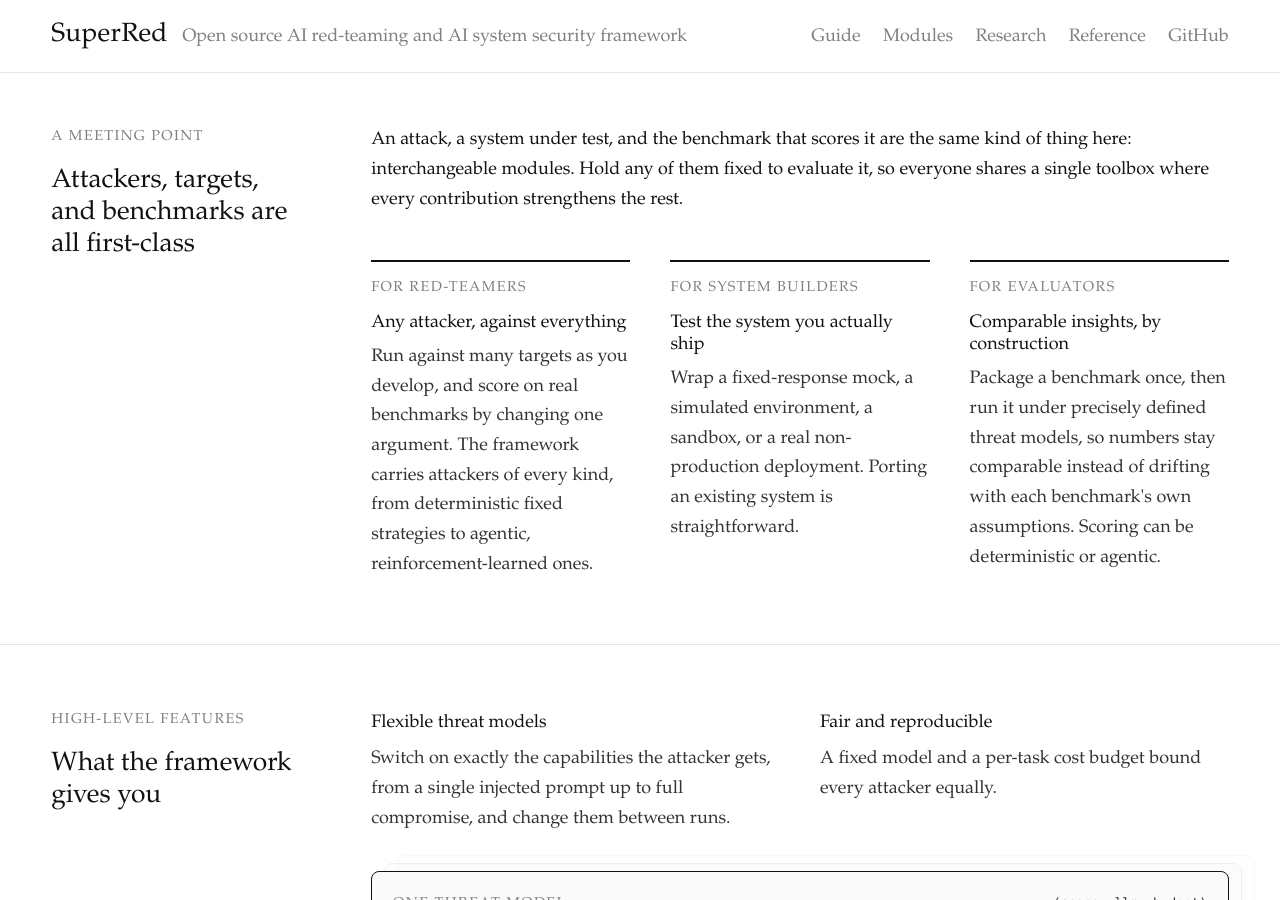
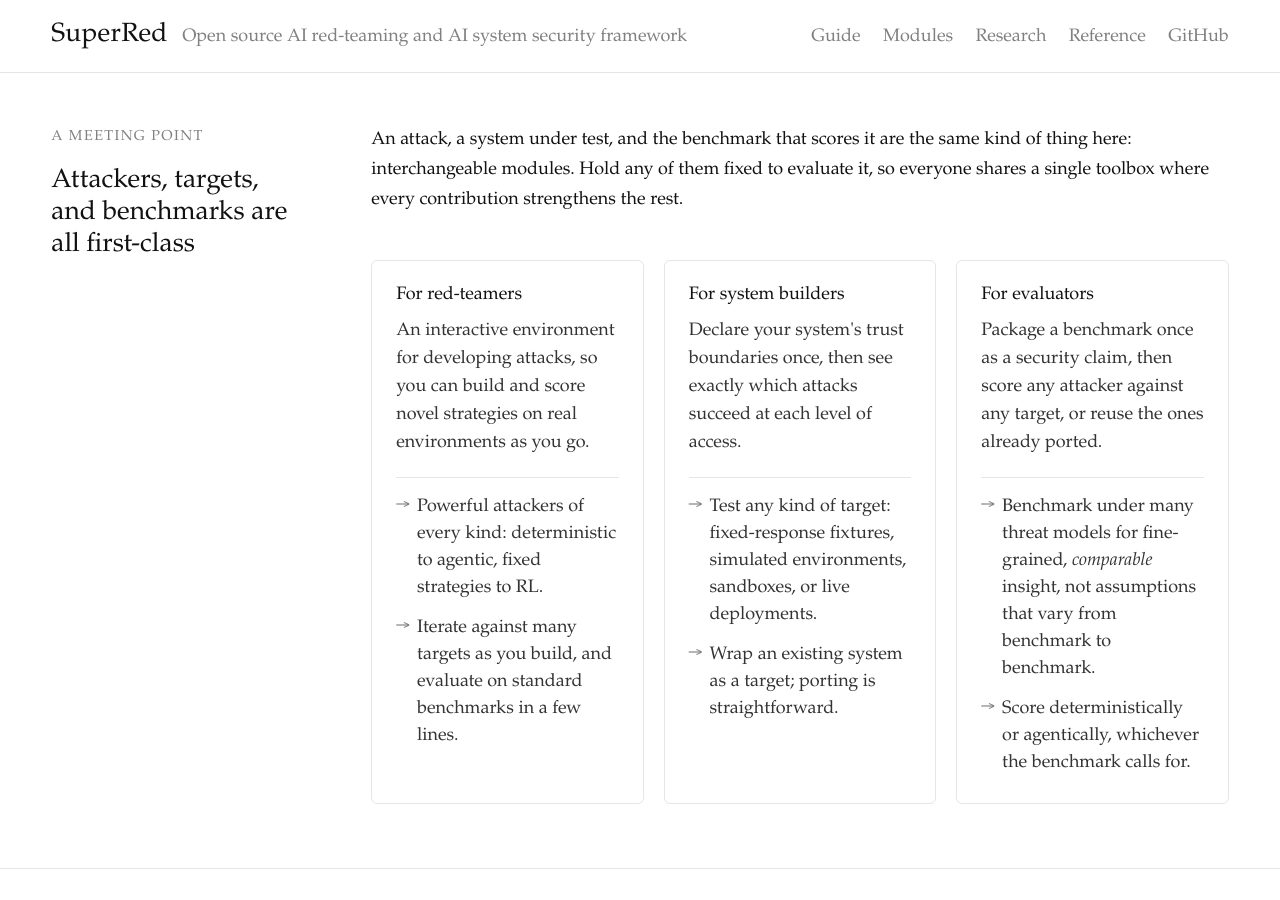
Before and after one commit to RoldSI/superred, a Jekyll site: the page built from docs/index.html, in a window 1280 px wide and 900 px high, scrolled down 2661 px. Built offline with Jekyll 4.4.1, drawn with Linux system fonts in a browser that asks for light colours.

Commit message:
feat(site): audience-split cards in the meeting-point section
Replace the three meeting-point pitches with the "Audience Split" design from
the Claude Design project: three bordered role cards, each a lead pitch over a
hairline rule, then the specifics as arrow-marked points (with "comparable"
italicised for evaluators). Hover lifts the border to gray. Rebuilt on the
site's tokens and two sizes (heading --fs-body 500, the rest --fs-body); the
section's own heading and intro are kept, and the design's title block dropped.
Stacks to one column below 860px.

```diff
--- a/docs/assets/home.css
+++ b/docs/assets/home.css
@@ -562,31 +562,40 @@ a { color: var(--ink); }
 .two-col h3 { font-size: var(--fs-body); font-weight: 500; margin: 0 0 0.6rem; }
 .two-col p { margin: 0; }
 
-/* audience pitches (meeting-point section): each leads with the benefit, then
-   explains how. A ruled top edge makes each pitch read as its own statement.
-   The .pitches prefix beats `.section p { margin: 0 0 1rem }`. */
-.pitches {
+/* audience cards (meeting-point section): three role cards, each a lead pitch
+   over a ruled list of specifics. Imported from the Claude Design "Audience
+   Split", rebuilt on the site's tokens and two sizes (heading is --fs-body 500,
+   everything else --fs-body). The .audience prefix beats `.section p`. */
+.audience {
   display: grid;
-  grid-template-columns: repeat(3, 1fr);
-  gap: 2.4rem 2.5rem;
+  grid-template-columns: repeat(3, minmax(0, 1fr));
+  gap: 1.25rem;
   margin-top: 2.8rem;
 }
-.pitch { border-top: 2px solid var(--ink); padding-top: 0.9rem; }
-.pitches .pitch-role {
-  margin: 0 0 0.7rem;
-  font-size: var(--fs-small);
-  letter-spacing: 0.1em;
-  text-transform: uppercase;
-  color: var(--gray);
+.aud-card {
+  box-sizing: border-box;
+  display: flex;
+  flex-direction: column;
+  border: 1px solid var(--line);
+  border-radius: 6px;
+  background: #ffffff;
+  padding: 1.5rem 1.5rem 1.6rem;
+  transition: border-color 120ms ease;
 }
-.pitches .pitch-lead {
-  margin: 0 0 0.55rem;
+.aud-card:hover { border-color: var(--gray); }
+.audience .aud-title { margin: 0 0 0.7rem; font-size: var(--fs-body); font-weight: 500; line-height: 1.2; }
+.audience .aud-lead { margin: 0; font-size: var(--fs-body); line-height: 1.55; color: #333333; }
+.aud-rule { height: 1px; background: var(--line); margin: 1.2rem 0 1rem; }
+.aud-points { list-style: none; margin: 0; padding: 0; display: flex; flex-direction: column; gap: 0.85rem; }
+.audience .aud-points li {
+  position: relative;
+  padding-left: 1.3rem;
   font-size: var(--fs-body);
-  font-weight: 500;
-  line-height: 1.25;
-  color: var(--ink);
+  line-height: 1.5;
+  color: #333333;
 }
-.pitches .pitch-how { margin: 0; font-size: var(--fs-body); color: #333333; }
+.audience .aud-points li::before { content: "\2192"; position: absolute; left: 0; color: var(--gray); }
+.audience .aud-points li em { font-style: italic; }
 
 /* ---- features grid ---- */
 .features {
@@ -635,7 +644,7 @@ a { color: var(--ink); }
 /* ---- responsive ---- */
 @media (max-width: 720px) {
   body { font-size: var(--fs-body); }
-  .two-col, .features, .doc-cards, .pitches { grid-template-columns: 1fr; }
+  .two-col, .features, .doc-cards, .audience { grid-template-columns: 1fr; }
   .section { padding: 3.2rem 1.25rem; }
 }
 
--- a/docs/index.html
+++ b/docs/index.html
@@ -165,22 +165,34 @@
     </div>
     <div class="section-body">
     <p>An attack, a system under test, and the benchmark that scores it are the same kind of thing here: interchangeable modules. Hold any of them fixed to evaluate it, so everyone shares a single toolbox where every contribution strengthens the rest.</p>
-    <div class="pitches">
-      <div class="pitch">
-        <p class="pitch-role">For red-teamers</p>
-        <p class="pitch-lead">Any attacker, against everything</p>
-        <p class="pitch-how">Run against many targets as you develop, and score on real benchmarks by changing one argument. The framework carries attackers of every kind, from deterministic fixed strategies to agentic, reinforcement-learned ones.</p>
-      </div>
-      <div class="pitch">
-        <p class="pitch-role">For system builders</p>
-        <p class="pitch-lead">Test the system you actually ship</p>
-        <p class="pitch-how">Wrap a fixed-response mock, a simulated environment, a sandbox, or a real non-production deployment. Porting an existing system is straightforward.</p>
-      </div>
-      <div class="pitch">
-        <p class="pitch-role">For evaluators</p>
-        <p class="pitch-lead">Comparable insights, by construction</p>
-        <p class="pitch-how">Package a benchmark once, then run it under precisely defined threat models, so numbers stay comparable instead of drifting with each benchmark's own assumptions. Scoring can be deterministic or agentic.</p>
-      </div>
+    <div class="audience">
+      <article class="aud-card">
+        <h3 class="aud-title">For red-teamers</h3>
+        <p class="aud-lead">An interactive environment for developing attacks, so you can build and score novel strategies on real environments as you go.</p>
+        <div class="aud-rule"></div>
+        <ul class="aud-points">
+          <li>Powerful attackers of every kind: deterministic to agentic, fixed strategies to RL.</li>
+          <li>Iterate against many targets as you build, and evaluate on standard benchmarks in a few lines.</li>
+        </ul>
+      </article>
+      <article class="aud-card">
+        <h3 class="aud-title">For system builders</h3>
+        <p class="aud-lead">Declare your system's trust boundaries once, then see exactly which attacks succeed at each level of access.</p>
+        <div class="aud-rule"></div>
+        <ul class="aud-points">
+          <li>Test any kind of target: fixed-response fixtures, simulated environments, sandboxes, or live deployments.</li>
+          <li>Wrap an existing system as a target; porting is straightforward.</li>
+        </ul>
+      </article>
+      <article class="aud-card">
+        <h3 class="aud-title">For evaluators</h3>
+        <p class="aud-lead">Package a benchmark once as a security claim, then score any attacker against any target, or reuse the ones already ported.</p>
+        <div class="aud-rule"></div>
+        <ul class="aud-points">
+          <li>Benchmark under many threat models for fine-grained, <em>comparable</em> insight, not assumptions that vary from benchmark to benchmark.</li>
+          <li>Score deterministically or agentically, whichever the benchmark calls for.</li>
+        </ul>
+      </article>
     </div>
     </div>
   </section>
```
